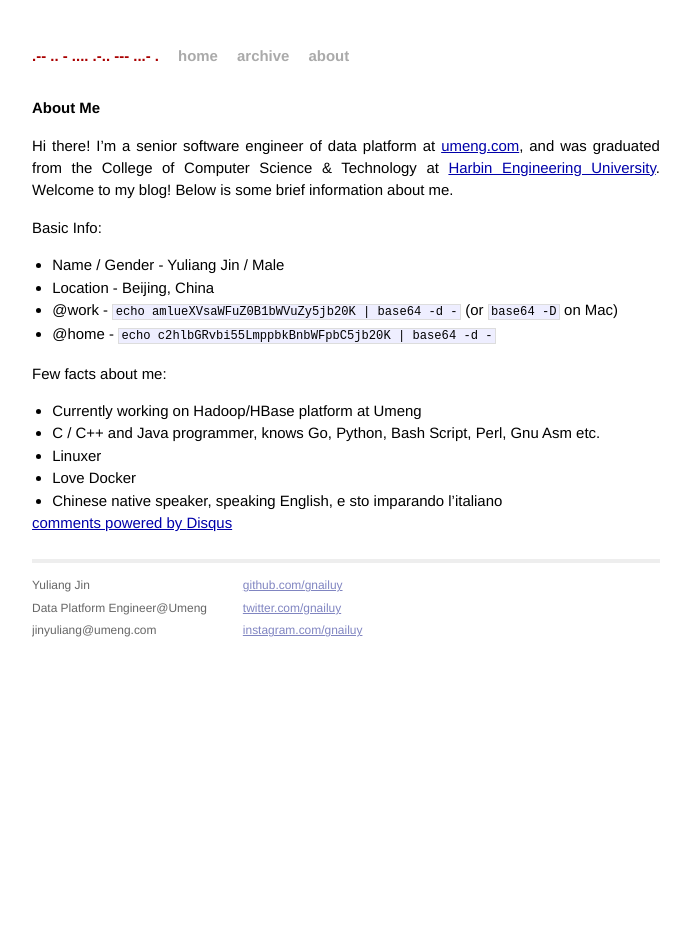
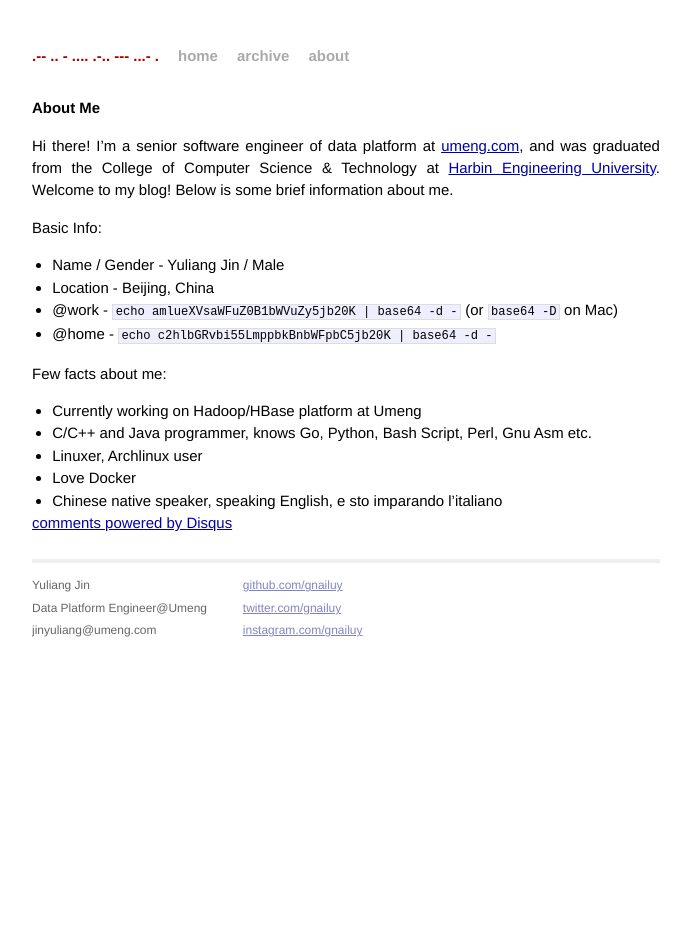
Before and after one commit to gnailuy/gnailuy.com, a Jekyll site: the page built from about.markdown, in a window 1280 px wide. Shown: the whole page, without its empty margins (294-985 px from the left). Built offline with Jekyll 4.4.1, drawn with Linux system fonts in a browser that asks for light colours; Markdown is read by kramdown in place of the engine named in the settings; comment, search, counter and statistics services are not loaded.

Commit message:
add archlinux

```diff
--- a/about.markdown
+++ b/about.markdown
@@ -6,8 +6,8 @@ permalink: /about/index.html
 ---
 
 Hi there! I'm a senior software engineer of data platform at [umeng.com][umeng],
-and was graduated from the College of Computer Science & Technology
-at [Harbin Engineering University][heu].
+and was graduated from the College of Computer Science & Technology at
+[Harbin Engineering University][heu].
 Welcome to my blog! Below is some brief information about me.
 
 Basic Info:
@@ -20,8 +20,8 @@ Basic Info:
 Few facts about me:
 
 * Currently working on Hadoop/HBase platform at Umeng
-* C / C++ and Java programmer, knows Go, Python, Bash Script, Perl, Gnu Asm etc.
-* Linuxer
+* C/C++ and Java programmer, knows Go, Python, Bash Script, Perl, Gnu Asm etc.
+* Linuxer, Archlinux user
 * Love Docker
 * Chinese native speaker, speaking English, e sto imparando l’italiano
 
```
